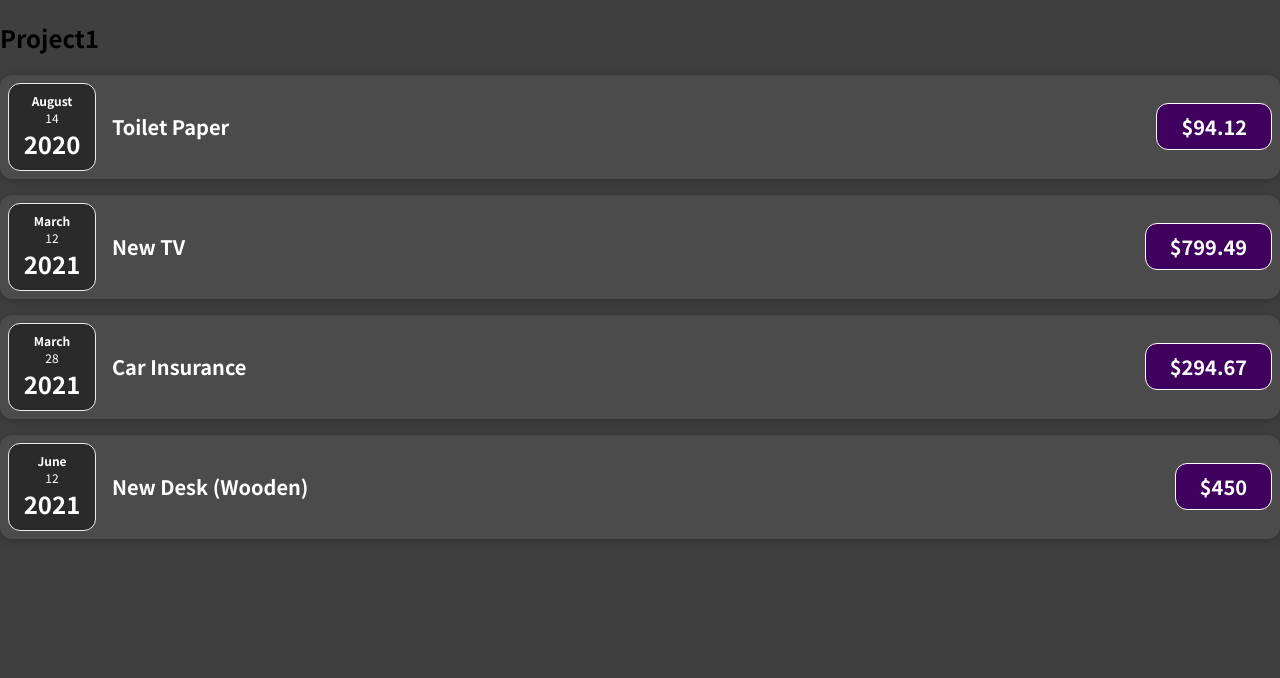
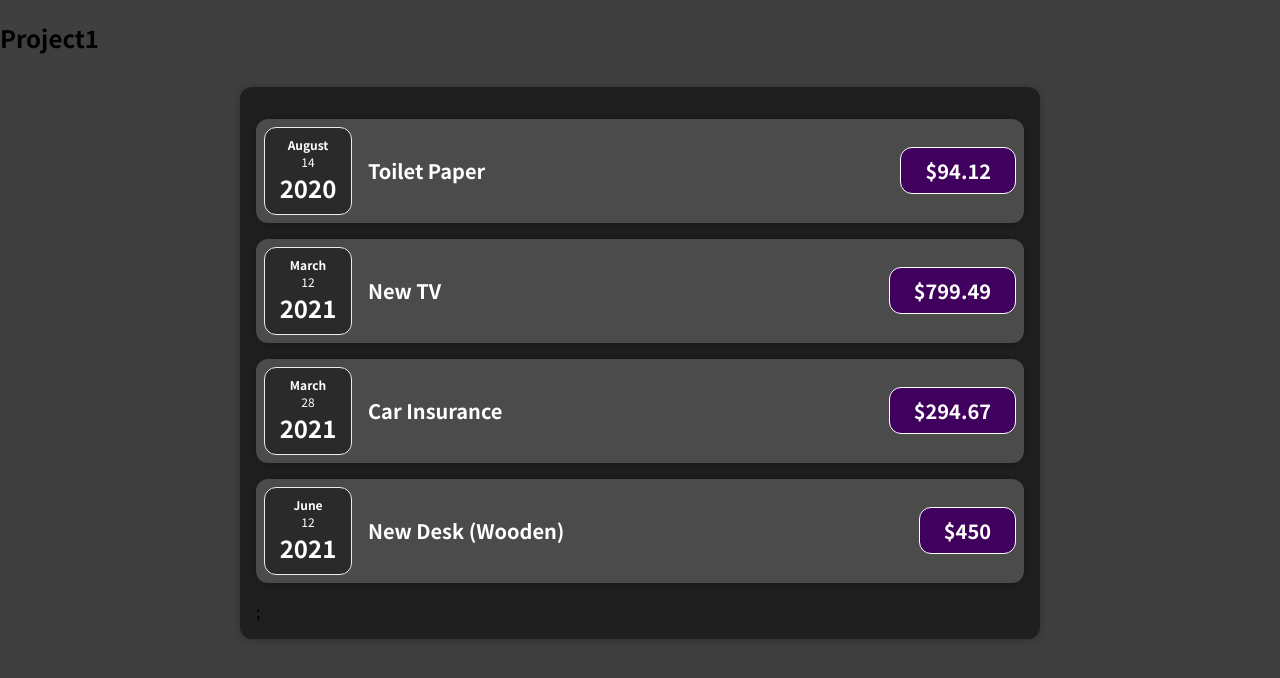
Before and after one commit to YaroslavSnigur/React-Project-Expenses, a React (Create React App) app: page / in a window 1280 px wide. Shown: the top 678 px of the page. Built offline with nearby package versions, Linux system fonts and the light colour scheme.

Commit message:
expenses and card components added

```diff
--- a/src/App.js
+++ b/src/App.js
@@ -1,4 +1,4 @@
-import ExpenseItem from "./components/ExpenseItem";
+import Expenses from "./components/Expenses";
 
 function App() {
   const expenses = [
@@ -25,26 +25,7 @@ function App() {
   return (
     <div>
       <h2>Project1</h2>
-      <ExpenseItem
-        title={expenses[0].title}
-        amount={expenses[0].amount}
-        date={expenses[0].date}
-      />
-      <ExpenseItem
-        title={expenses[1].title}
-        amount={expenses[1].amount}
-        date={expenses[1].date}
-      />
-      <ExpenseItem
-        title={expenses[2].title}
-        amount={expenses[2].amount}
-        date={expenses[2].date}
-      />
-      <ExpenseItem
-        title={expenses[3].title}
-        amount={expenses[3].amount}
-        date={expenses[3].date}
-      />
+      <Expenses items={expenses} />
     </div>
   );
 }
--- /dev/null
+++ b/src/components/Card.css
@@ -0,0 +1,4 @@
+.card {
+  border-radius: 12px;
+  box-shadow: 0 1px 8px rgba(0, 0, 0, 0.25);
+}
--- /dev/null
+++ b/src/components/Card.jsx
@@ -0,0 +1,8 @@
+import "./Card.css";
+
+function Card(props) {
+  const classes = "card " + props.className;
+  return <div className={classes}>{props.children}</div>;
+}
+
+export default Card;
--- a/src/components/ExpenseItem.css
+++ b/src/components/ExpenseItem.css
@@ -2,10 +2,8 @@
   display: flex;
   justify-content: space-between;
   align-items: center;
-  box-shadow: 0 2px 8px rgba(0, 0, 0, 0.25);
   padding: 0.5rem;
   margin: 1rem 0;
-  border-radius: 12px;
   background-color: #4b4b4b;
 }
 
--- a/src/components/ExpenseItem.jsx
+++ b/src/components/ExpenseItem.jsx
@@ -1,15 +1,16 @@
 import "./ExpenseItem.css";
 import ExpenseDate from "./ExpenseDate";
+import Card from "./Card";
 
 function ExpenseItem(props) {
   return (
-    <div className="expense-item">
+    <Card className="expense-item">
       <ExpenseDate date={props.date} />
       <div className="expense-item__description">
         <h2>{props.title}</h2>
         <div className="expense-item__price">${props.amount}</div>
       </div>
-    </div>
+    </Card>
   );
 }
 
--- /dev/null
+++ b/src/components/Expenses.css
@@ -0,0 +1,7 @@
+.expenses {
+  padding: 1rem;
+  background-color: rgb(31, 31, 31);
+  margin: 2rem auto;
+  width: 50rem;
+  max-width: 95%;
+}
--- /dev/null
+++ b/src/components/Expenses.jsx
@@ -0,0 +1,33 @@
+import ExpenseItem from "./ExpenseItem";
+import "./Expenses.css";
+import Card from "./Card";
+
+function Expenses(props) {
+  return (
+    <Card className="expenses">
+      <ExpenseItem
+        title={props.items[0].title}
+        amount={props.items[0].amount}
+        date={props.items[0].date}
+      />
+      <ExpenseItem
+        title={props.items[1].title}
+        amount={props.items[1].amount}
+        date={props.items[1].date}
+      />
+      <ExpenseItem
+        title={props.items[2].title}
+        amount={props.items[2].amount}
+        date={props.items[2].date}
+      />
+      <ExpenseItem
+        title={props.items[3].title}
+        amount={props.items[3].amount}
+        date={props.items[3].date}
+      />
+      ;
+    </Card>
+  );
+}
+
+export default Expenses;
```
Also changed, not shown: 1 other file (tests, documents, lock files or other folders).
